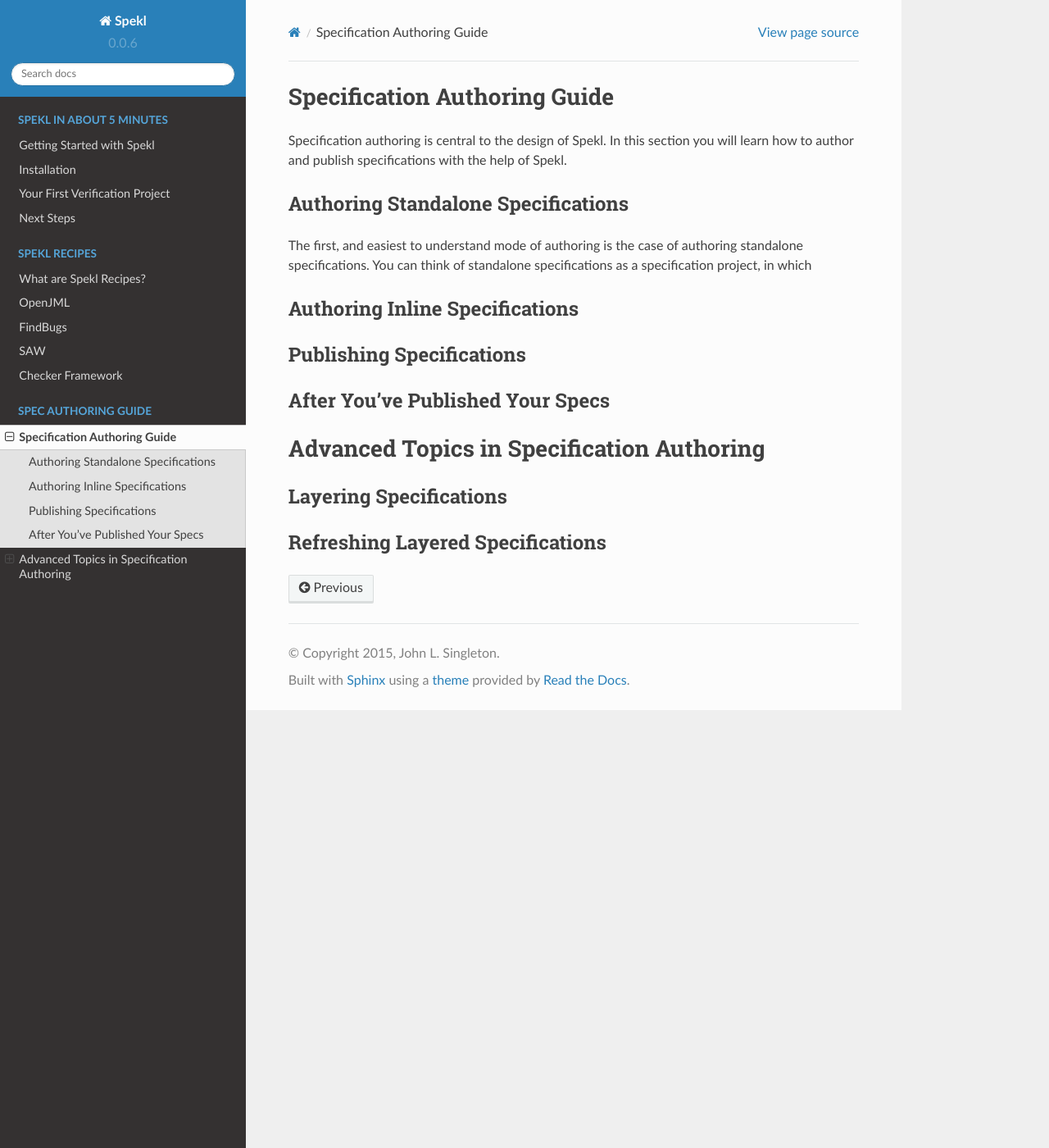
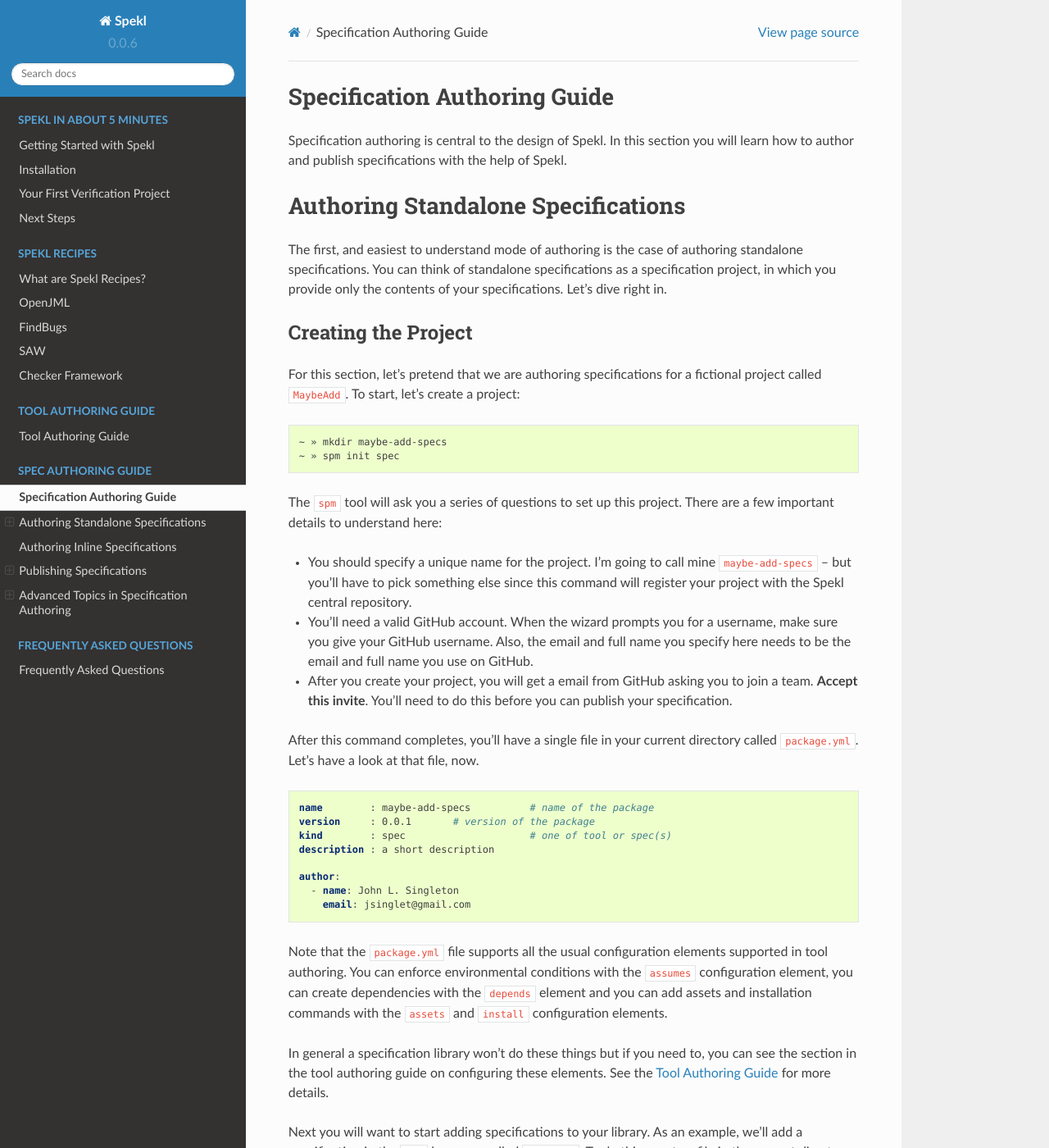
Before and after one commit to Spekl/spekl.github.io, a Sphinx documentation site: the page built from docs/spec_guide.rst, in a window 1280 px wide and 1400 px high. Shown: the whole window at 82% size. Built offline with Sphinx 7.4.7 and the Read the Docs theme 2.0.0, drawn with Linux system fonts in a browser that asks for light colours; some of the changed text lies outside the part shown.

Commit message:
more doc updates

```diff
--- a/docs/spec_guide.rst
+++ b/docs/spec_guide.rst
@@ -9,23 +9,115 @@ the help of Spekl.
 
 
 Authoring Standalone Specifications
------------------------------------
+===================================
 The first, and easiest to understand mode of authoring is the case of
 authoring standalone specifications. You can think of standalone
-specifications as a specification project, in which
+specifications as a specification project, in which you provide only
+the contents of your specifications. Let's dive right in.
+
+Creating the Project
+--------------------
+For this section, let's pretend that we are authoring specifications
+for a fictional project called ``MaybeAdd``. To start, let's create a
+project::
+
+  ~ » mkdir maybe-add-specs
+  ~ » spm init spec
+
+The ``spm`` tool will ask you a series of questions to set up this
+project. There are a few important details to understand here:
+
+.. _ref-authoring-requirements:
+
+- You should specify a unique name for the project. I'm going to call
+  mine ``maybe-add-specs`` -- but you'll have to pick something else
+  since this command will register your project with the Spekl central
+  repository.
+- You'll need a valid GitHub account. When the wizard prompts you for
+  a username, make sure you give your GitHub username. Also, the email
+  and full name you specify here needs to be the email and full name
+  you use on GitHub.
+- After you create your project, you will get a email from GitHub
+  asking you to join a team. **Accept this invite**. You'll need to do
+  this before you can publish your specification.
+
+After this command completes, you'll have a single file in your
+current directory called ``package.yml``. Let's have a look at that
+file, now.
+
+.. code-block:: yaml
+
+  name        : maybe-add-specs          # name of the package
+  version     : 0.0.1       # version of the package
+  kind        : spec                     # one of tool or spec(s)
+  description : a short description
+
+  author:
+    - name: John L. Singleton
+      email: jsinglet@gmail.com
 
 
+Note that the ``package.yml`` file supports all the usual
+configuration elements supported in tool authoring. You can enforce
+environmental conditions with the ``assumes`` configuration element,
+you can create dependencies with the ``depends`` element and you can
+add assets and installation commands with the ``assets`` and
+``install`` configuration elements.
+
+In general a specification library won't do these things but if you
+need to, you can see the section in the tool authoring guide on
+configuring these elements. See the :ref:`sec-tool_guide` for more
+details.
+
+Next you will want to start adding specifications to your library. As
+an example, we'll add a specification in the ``JML`` language called
+``MaybeAdd``. To do this, create a file in the current directory
+called ``MaybeAdd.jml``.
+
+.. code-block:: java
+
+  public class MaybeAdd {
+
+      //@ requires 0 < a && a < 1000;
+      //@ requires 0 < b && b < 1000;
+      //@ ensures  \result > 0;
+      public static int add(int a, int b);
+
+  }
+
+
+Ok, you've just authored your first specification with Spekl! Let's
+publish your spec. To do that, execute the ``spm publish`` command::
+
+
+  ~ » spm publish
+
+As long as you met the requirements we mentioned earlier in this
+section, you should now have a freshly published project. You can
+continue working on this project by editing and doing a ``spm
+publish`` at any time. Every time you publish, however, make sure to
+increment the version number in your ``package.yml`` file. If you
+don't Spekl will not allow you to publish.
+
 Authoring Inline Specifications
--------------------------------
+===============================
 
 Publishing Specifications
--------------------------
+=========================
+
 
 After You've Published Your Specs
 ---------------------------------
+After you've published your specs, you may want
+
 
 Advanced Topics in Specification Authoring
 ==========================================
+
+.. _sec-all-packages-are-git-repos:
+
+Remember, All Packages are also Git Repositories!
+-------------------------------------------------
 
 
 Layering Specifications
--- /dev/null
+++ b/docs/tool_guide.rst
@@ -0,0 +1,4 @@
+.. _sec-tool_guide:
+
+Tool Authoring Guide
+======================
```
Also changed, not shown: docs/faq.rst (added, +45 -0 lines), docs/index.rst (+9 -0 lines).
